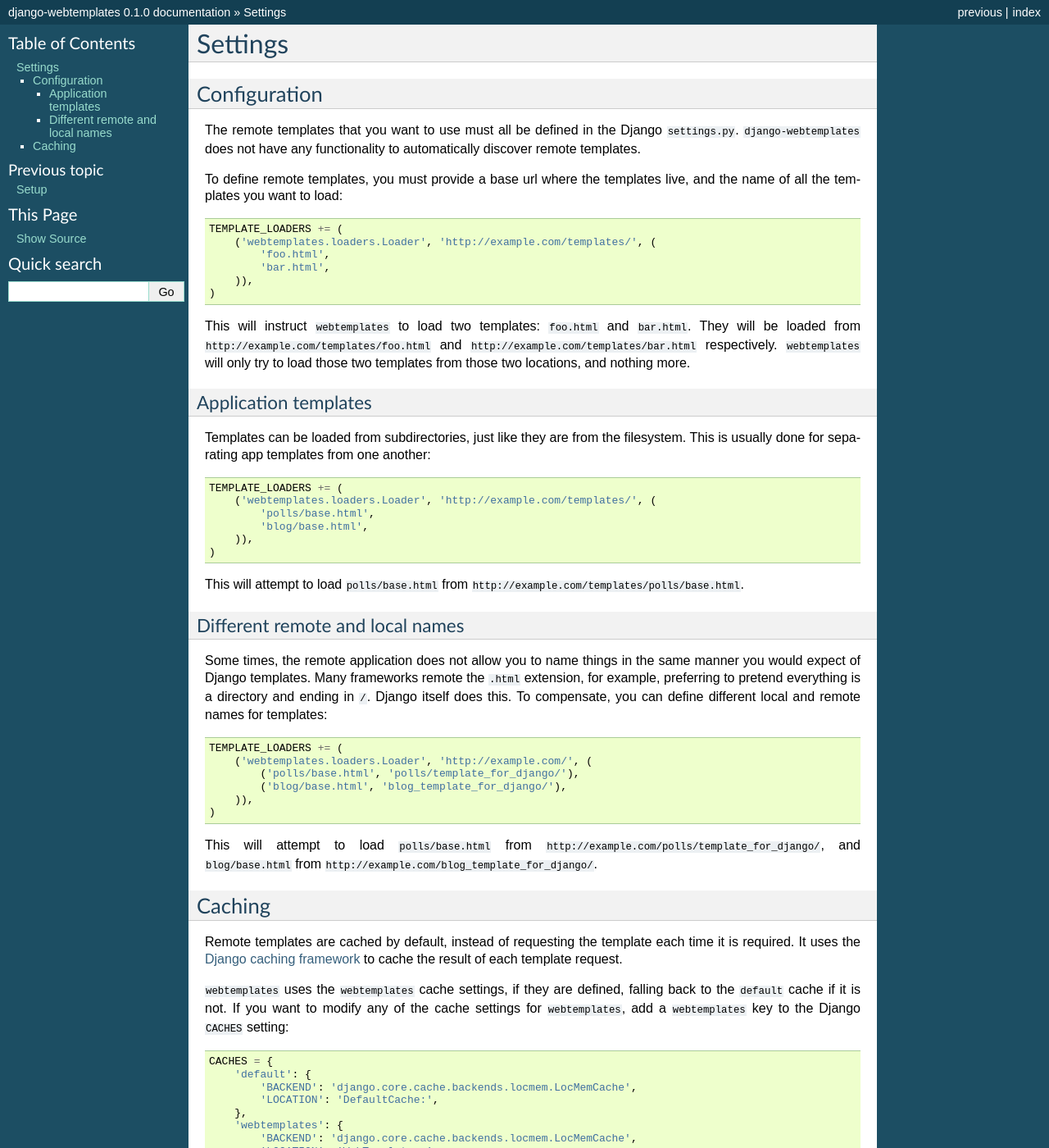
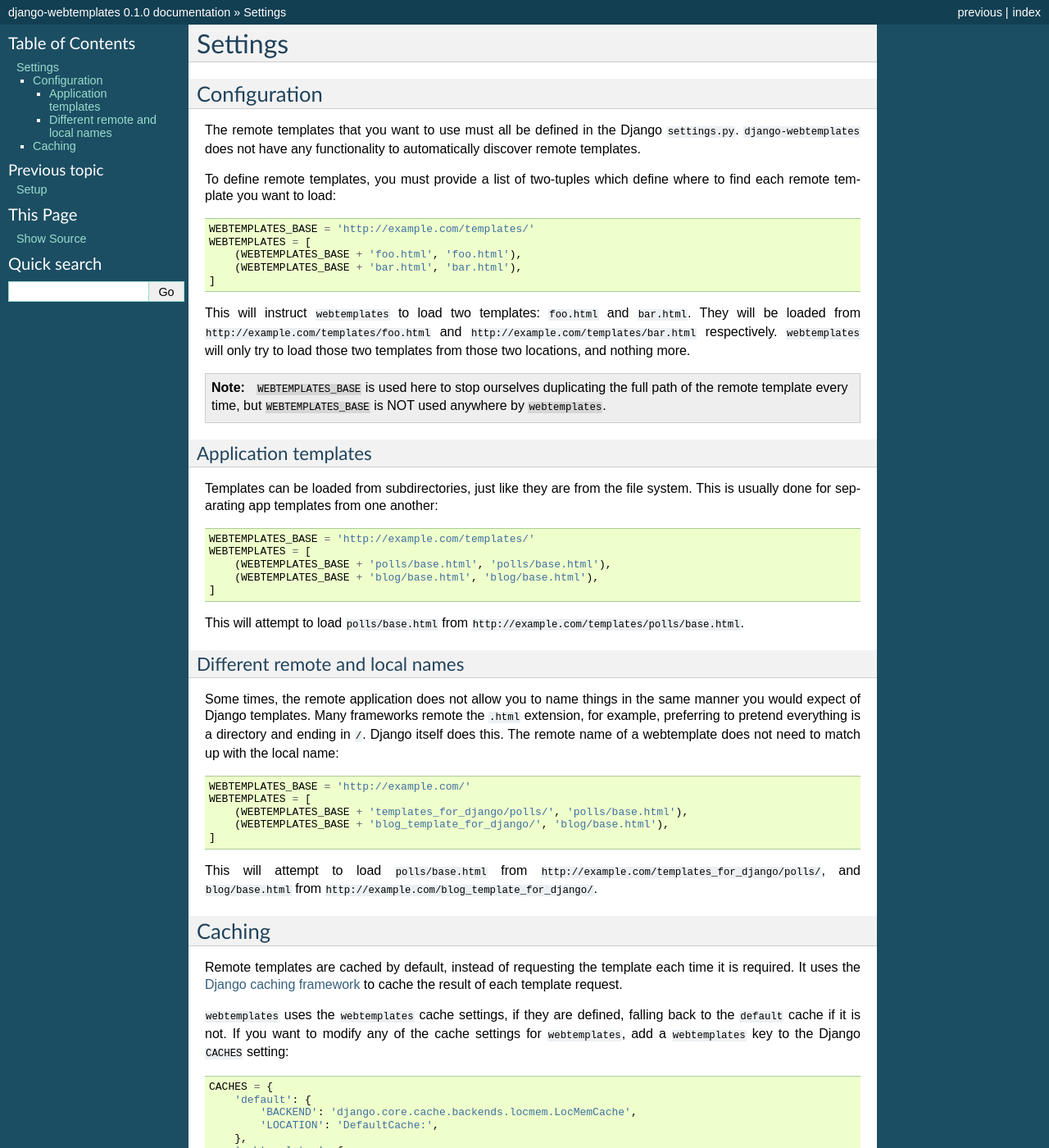
Before and after one commit to ionata-archive/django-webtemplates, a Sphinx documentation site: the page built from docs/settings.rst, in a window 1280 px wide and 1400 px high. Shown: the whole window at 82% size. Built offline with Sphinx 7.4.7, drawn with Linux system fonts in a browser that asks for light colours.

Commit message:
Change how templates are defined in settings.py

```diff
--- a/docs/settings.rst
+++ b/docs/settings.rst
@@ -11,33 +11,36 @@
 ``settings.py``. ``django-webtemplates`` does not have any functionality to
 automatically discover remote templates.
 
-To define remote templates, you must provide a base url where the templates
-live, and the name of all the templates you want to load::
+To define remote templates, you must provide a list of two-tuples which define
+where to find each remote template you want to load::
 
-    TEMPLATE_LOADERS += (
-        ('webtemplates.loaders.Loader', 'http://example.com/templates/', (
-            'foo.html',
-            'bar.html',
-        )),
-    )
+    WEBTEMPLATES_BASE = 'http://example.com/templates/'
+    WEBTEMPLATES = [
+        (WEBTEMPLATES_BASE + 'foo.html', 'foo.html'),
+        (WEBTEMPLATES_BASE + 'bar.html', 'bar.html'),
+    ]
+
 This will instruct ``webtemplates`` to load two templates: ``foo.html`` and
 ``bar.html``. They will be loaded from
 ``http://example.com/templates/foo.html`` and
 ``http://example.com/templates/bar.html`` respectively. ``webtemplates`` will
 only try to load those two templates from those two locations, and nothing more.
 
+.. note::   ``WEBTEMPLATES_BASE`` is used here to stop ourselves duplicating the
+            full path of the remote template every time, but
+            ``WEBTEMPLATES_BASE`` is NOT used anywhere by ``webtemplates``.
+
 Application templates
 ---------------------
 
 Templates can be loaded from subdirectories, just like they are from the
-filesystem. This is usually done for separating app templates from one another::
+file system. This is usually done for separating app templates from one another::
 
-    TEMPLATE_LOADERS += (
-        ('webtemplates.loaders.Loader', 'http://example.com/templates/', (
-            'polls/base.html',
-            'blog/base.html',
-        )),
-    )
+    WEBTEMPLATES_BASE = 'http://example.com/templates/'
+    WEBTEMPLATES = [
+        (WEBTEMPLATES_BASE + 'polls/base.html', 'polls/base.html'),
+        (WEBTEMPLATES_BASE + 'blog/base.html', 'blog/base.html'),
+    ]
 
 This will attempt to load ``polls/base.html`` from
 ``http://example.com/templates/polls/base.html``.
@@ -48,18 +51,17 @@
 Some times, the remote application does not allow you to name things in the same
 manner you would expect of Django templates. Many frameworks remote the
 ``.html`` extension, for example, preferring to pretend everything is a
-directory and ending in ``/``. Django itself does this. To compensate, you can
-define different local and remote names for templates::
+directory and ending in ``/``. Django itself does this. The remote name of a
+webtemplate does not need to match up with the local name::
 
-    TEMPLATE_LOADERS += (
-        ('webtemplates.loaders.Loader', 'http://example.com/', (
-            ('polls/base.html', 'polls/template_for_django/'),
-            ('blog/base.html', 'blog_template_for_django/'),
-        )),
-    )
+    WEBTEMPLATES_BASE = 'http://example.com/'
+    WEBTEMPLATES = [
+        (WEBTEMPLATES_BASE + 'templates_for_django/polls/', 'polls/base.html'),
+        (WEBTEMPLATES_BASE + 'blog_template_for_django/', 'blog/base.html'),
+    ]
 
 This will attempt to load ``polls/base.html`` from
-``http://example.com/polls/template_for_django/``, and ``blog/base.html`` from
+``http://example.com/templates_for_django/polls/``, and ``blog/base.html`` from
 ``http://example.com/blog_template_for_django/``.
 
 .. _caching:
```
Also changed, not shown: docs/overview.rst (+22 -9 lines), 2 other files.
